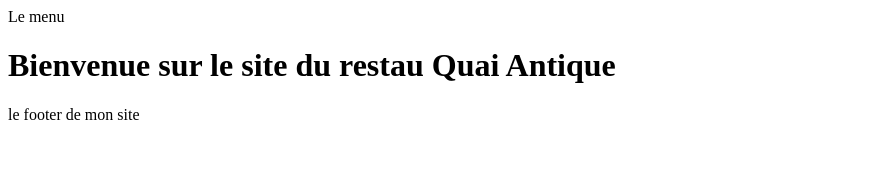
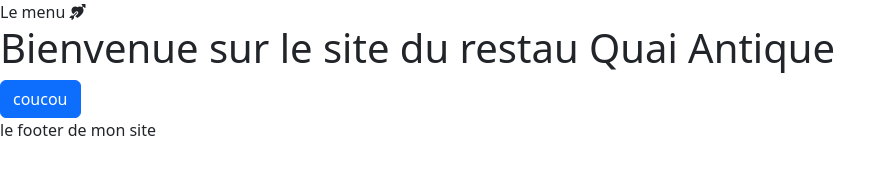
Before and after one commit to aymane3333/QUAIantiqueRESTAU, a website with bundled scripts: page index.html in a window 1280 px wide. Shown: the whole page, without its empty margins (0-896 px from the left). Built offline with nearby package versions, Linux system fonts and the light colour scheme; files whose address does not match are found by name.

Commit message:
install bootstrap

```diff
--- a/index.html
+++ b/index.html
@@ -3,16 +3,19 @@
 <head>
     <meta charset="UTF-8">
     <meta name="viewport" content="width=device-width, initial-scale=1.0">
+    <link rel="stylesheet" href="node_modules/bootstrap/dist/css/bootstrap.min.css">
+   <link rel="stylesheet" href="node_modules/bootstrap-icons/font/bootstrap-icons.css">
     <title>Document</title>
 </head>
 <body>
 
-<header>Le menu</header>
+<header>Le menu <i class="bi bi-arrow-through-heart-fill"></i></header>
     <main id="main-page">
         <!--le contenu de lapage sera injectée ici-->
     </main>
     <footer>le footer de mon site</footer>
 
     <script type="module" src="Router/router.js"></script>
+    <script src="node_modules/bootstrap/dist/js/bootstrap.bundle.min.js"></script>
 </body>
 </html>
--- /dev/null
+++ b/package.json
@@ -0,0 +1,6 @@
+{
+  "dependencies": {
+    "bootstrap": "^5.3.8",
+    "bootstrap-icons": "^1.13.1"
+  }
+}
--- a/pages/home.html
+++ b/pages/home.html
@@ -1 +1,3 @@
 <h1>Bienvenue sur le site du restau Quai Antique</h1>
+
+<button class="btn btn-primary">coucou</button>
```
Also changed, not shown: 2 other files.
